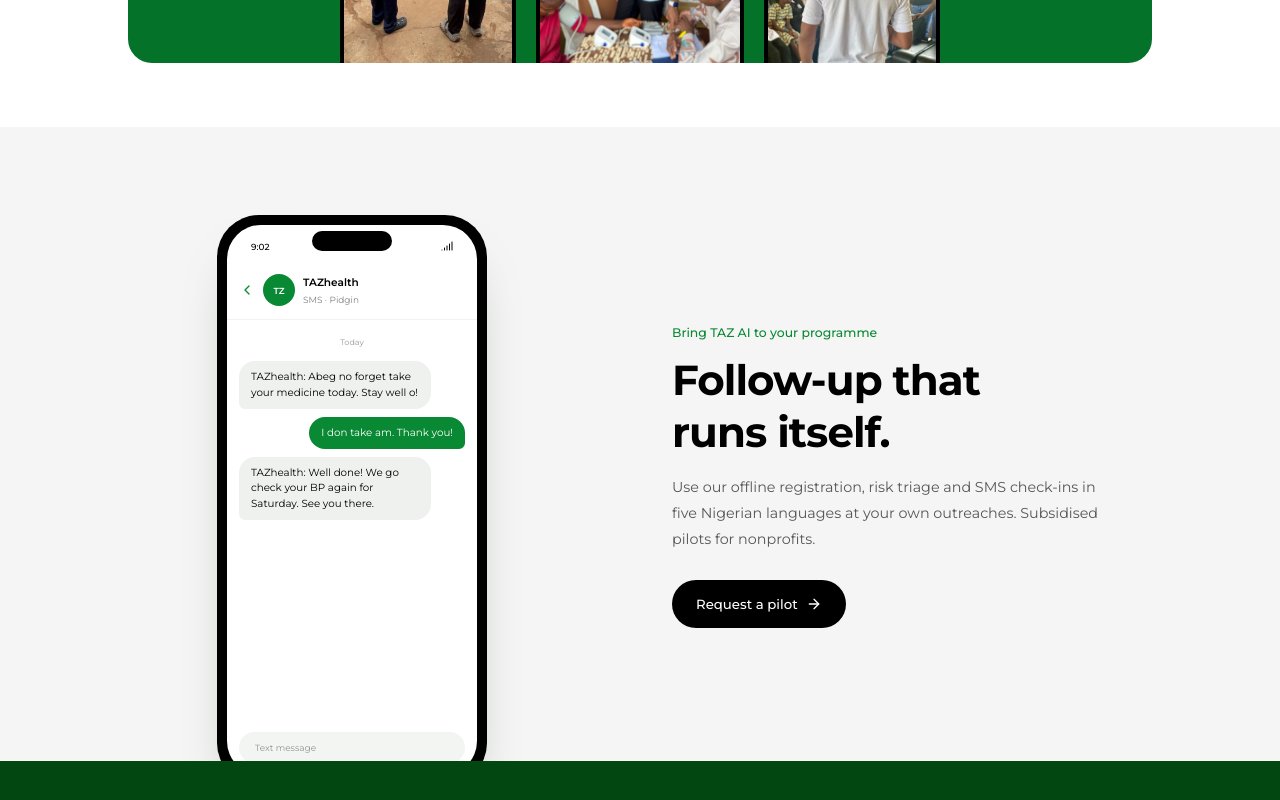
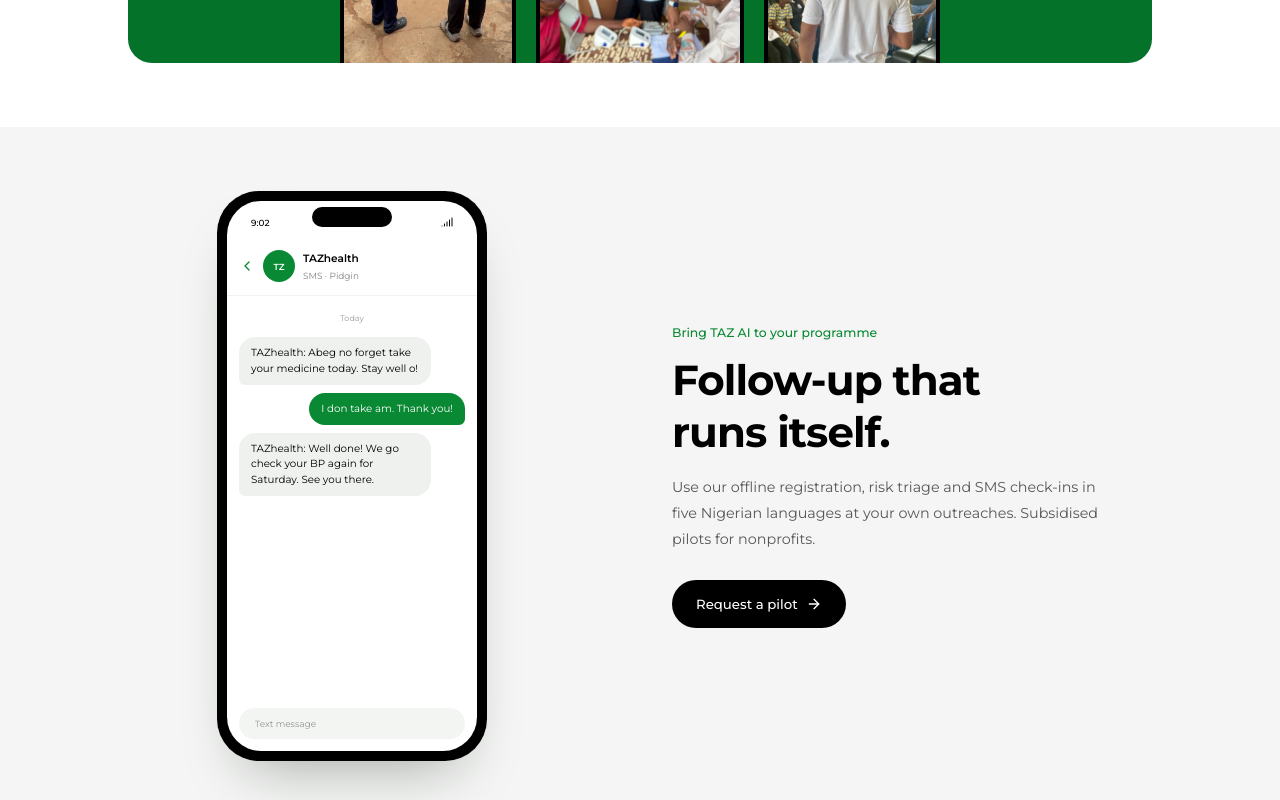
Before and after one commit to tazhealth/tazhealth, a Next.js app: page /partner in a window 1280 px wide. Shown: the part 1960-2760 px from the top of the page. Built offline with nearby package versions, Linux system fonts and the light colour scheme; no server answers.

Commit message:
feat: enhance layout of TAZ AI section for better responsiveness

```diff
--- a/app/partner/page.tsx
+++ b/app/partner/page.tsx
@@ -148,7 +148,7 @@
       </section>
 
       {/* TAZ AI */}
-      <section className="overflow-hidden bg-[#F4F5F4] pt-12 sm:pt-16">
+      <section className="overflow-hidden bg-[#F4F5F4] pt-12 sm:pt-16 lg:pb-16">
         <Split
           eyebrow="Bring TAZ AI to your programme"
           title="Follow-up that runs itself."
@@ -157,7 +157,7 @@
           flip>
 
           <div className="flex justify-center">
-            <div className="translate-y-6">
+            <div className="translate-y-6 lg:translate-y-0">
               <PhoneMockup className="w-[248px] sm:w-[270px]">
                 <SmsThread language="Pidgin" messages={pidginThread} startDelay={300} />
               </PhoneMockup>
```
